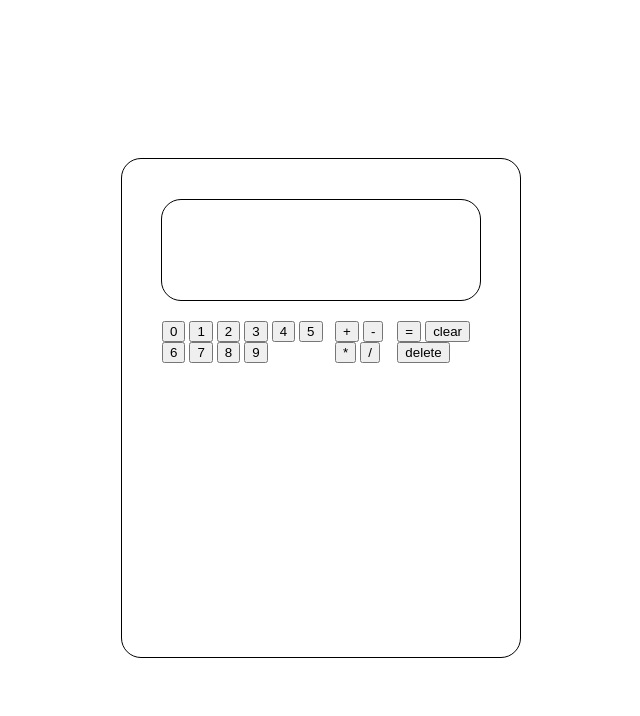
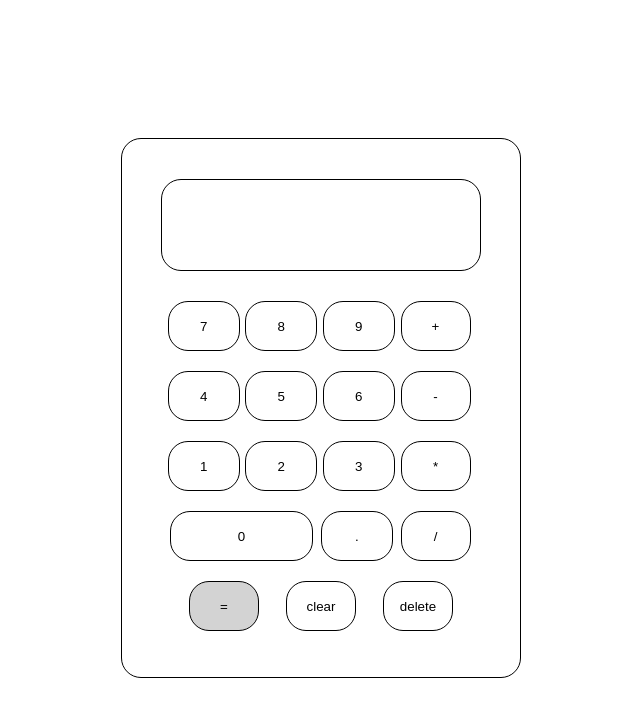
Before and after one commit to JLucasGaldino/Calculator, a plain HTML site: page index.html in a window 1280 px wide. Shown: the whole page, without its empty margins (319-959 px from the left). Drawn offline with Linux system fonts and the light colour scheme.

Commit message:
Improve UI and add floating points.

```diff
--- a/calculator.js
+++ b/calculator.js
@@ -76,11 +76,11 @@ function applyFirstOperations(operationString) {
     let operationResult = operate(leftSideOperation, firstArrayOperator, rightSideOperation);
 
     //Round the operation result if needed
-
+    /*
     if (!Number.isInteger(operationResult)) {
         operationResult = Math.round(operationResult * 100) / 100;
     }
-
+    */
     //Get first index and last index containing the expression (it's coordinates in the equation)
     let subOperationStart = arrayOperatorIndex - leftSideOperation.toString().length;
     let subOperationLength = leftSideOperation.toString().length + rightSideOperation.toString().length + 1;
@@ -119,10 +119,11 @@ function applySecondOperations(operationString) {
     let operationResult = operate(leftSideOperation, firstArrayOperator, rightSideOperation);
 
     //Round the operation result if needed
+    /*
     if (!Number.isInteger(operationResult)) {
         operationResult = Math.round(operationResult * 100) / 100;
     }
-
+    */
     //Get first index and last index containing the expression (it's coordinates in the equation)
     let subOperationStart = arrayOperatorIndex - leftSideOperation.toString().length;
     let subOperationLength = leftSideOperation.toString().length + rightSideOperation.toString().length + 1;
@@ -144,7 +145,8 @@ function applyOperationsAll(equationString) {
         lastArraySymbol == '-' ||
         firstArraySymbol == '*' ||
         firstArraySymbol == '/' ||
-        firstArraySymbol == '+') {
+        firstArraySymbol == '+' ||
+        firstArraySymbol == '.') {
         return "Invalid!"
     } else {
         while (equationArray.includes('*') || equationArray.includes('/')) {
@@ -158,6 +160,10 @@ function applyOperationsAll(equationString) {
         if (equationString == "Infinity" || equationString == "-Infinity" || equationString == "NaN") {
             return "Careful! The fabric of the universe might rip apa-";
         } else {
+            //Round final answer
+            if (!Number.isInteger(Number(equationString))) {
+                equationString = Math.round(Number(equationString) * 100) / 100;
+            }
             return equationString;
         }
     }
@@ -188,11 +194,30 @@ let displayContent = displayText.textContent;
 let lastSymbol = '';
 operationButtons.addEventListener('click', (buttonClicked) => {
     lastSymbol = displayContent.split('').slice().reverse('')[0];
-    console.log(lastSymbol);
     let selectedSymbol = buttonClicked.target;
     if (!(isOperator(selectedSymbol.id) && isOperator(lastSymbol))) {
-        displayText.textContent = displayContent.concat('', String(selectedSymbol.id));
-        displayContent = displayText.textContent;
+        if (selectedSymbol.id === '.') {
+            let precedingArray = displayContent.split('');
+            let precedingOperator = precedingArray.slice().reverse().filter(symbol => isOperator(symbol))[0];
+            let precedingOperatorIndex = precedingArray.lastIndexOf(precedingOperator);
+            let startIndex = 0;
+            if (precedingOperatorIndex !== -1) {
+                startIndex = precedingOperatorIndex + 1;
+            }
+            let precedingValue = precedingArray.slice(startIndex);
+            if (!precedingValue.includes('.')) {
+                displayText.textContent = displayContent.concat('', String(selectedSymbol.id));
+                displayContent = displayText.textContent;
+            }
+            //If no other in term, print
+            //Just need to check back
+            //Find previous operator
+            //Cut between last operator's index or [0] if none and now
+            //If previous point (includes), don't put another
+        } else {
+            displayText.textContent = displayContent.concat('', String(selectedSymbol.id));
+            displayContent = displayText.textContent;
+        }
     }
 });
 
@@ -216,8 +241,3 @@ delButton.addEventListener('click', () => {
     displayText.textContent = displayContent.split('').slice(0, -1).join('');
     displayContent = displayText.textContent;
 });
-
-
-//Tasks
-//- Make it impossible to have two operators in a row
-//Make it invalid if entry starts with an operator (except to indicate negative numbers)
--- a/index.html
+++ b/index.html
@@ -15,16 +15,17 @@
         <div class="buttons">
             <div class="operation-buttons">
                 <div class="core">
-                    <button id="0">0</button>
+                    <button id="7">7</button>
+                    <button id="8">8</button>
+                    <button id="9">9</button>
+                    <button id="4">4</button>
+                    <button id="5">5</button>
+                    <button id="6">6</button>
                     <button id="1">1</button>
                     <button id="2">2</button>
                     <button id="3">3</button>
-                    <button id="4">4</button>
-                    <button id="5">5</button>
-                    <button id="6">6</button>
-                    <button id="7">7</button>
-                    <button id="8">8</button>
-                    <button id="9">9</button>
+                    <button id="0">0</button>
+                    <button id=".">.</button>
                 </div>
                 <div class="operators">
                     <button id="+">+</button>
--- a/styles.css
+++ b/styles.css
@@ -12,7 +12,7 @@ body {
     display: flex;
     flex-direction: column;
     align-items: center;
-    height: 500px;
+    height: 540px;
     width: 400px;
     box-sizing: border-box;
 }
@@ -30,14 +30,65 @@ body {
 
 .display-text {
     font-size: 30px;
+    height: 30px;
 }
 
 .buttons {
     display: flex;
-    orientation: column;
+    width: 100%;
+    height: 100%;
+    flex-direction: column;
     align-items: center;
 }
 
 .operation-buttons {
     display: flex;
+    flex-direction: row;
+    gap: 0px;
+    margin: 0px;
 }
+
+.core {
+    width: 75%;
+    display: flex;
+    flex-flow: row wrap;
+    justify-content: space-evenly;
+}
+
+.operators {
+    width: 25%;
+}
+
+button {
+    width: 70px;
+    height: 50px;
+    border-radius: 20px;
+    box-sizing: border-box;
+    border: 1px, black, solid;
+    background-color: white;
+    margin: 10px 0px;
+}
+
+.core button {
+    width: 30%;
+}
+
+.core [id='0'] {
+    width: 60%;
+}
+
+.others {
+    width: 100%;
+    display: flex;
+    justify-content: space-evenly;
+}
+
+.others buttons {
+    width: 30%;
+}
+
+#equals {
+    background-color: lightgray;
+}
+
+/*Display plan: center numbers with a big 0. Top operators. Right others. Different colors*/
```
Also changed, not shown: 1 other file.
